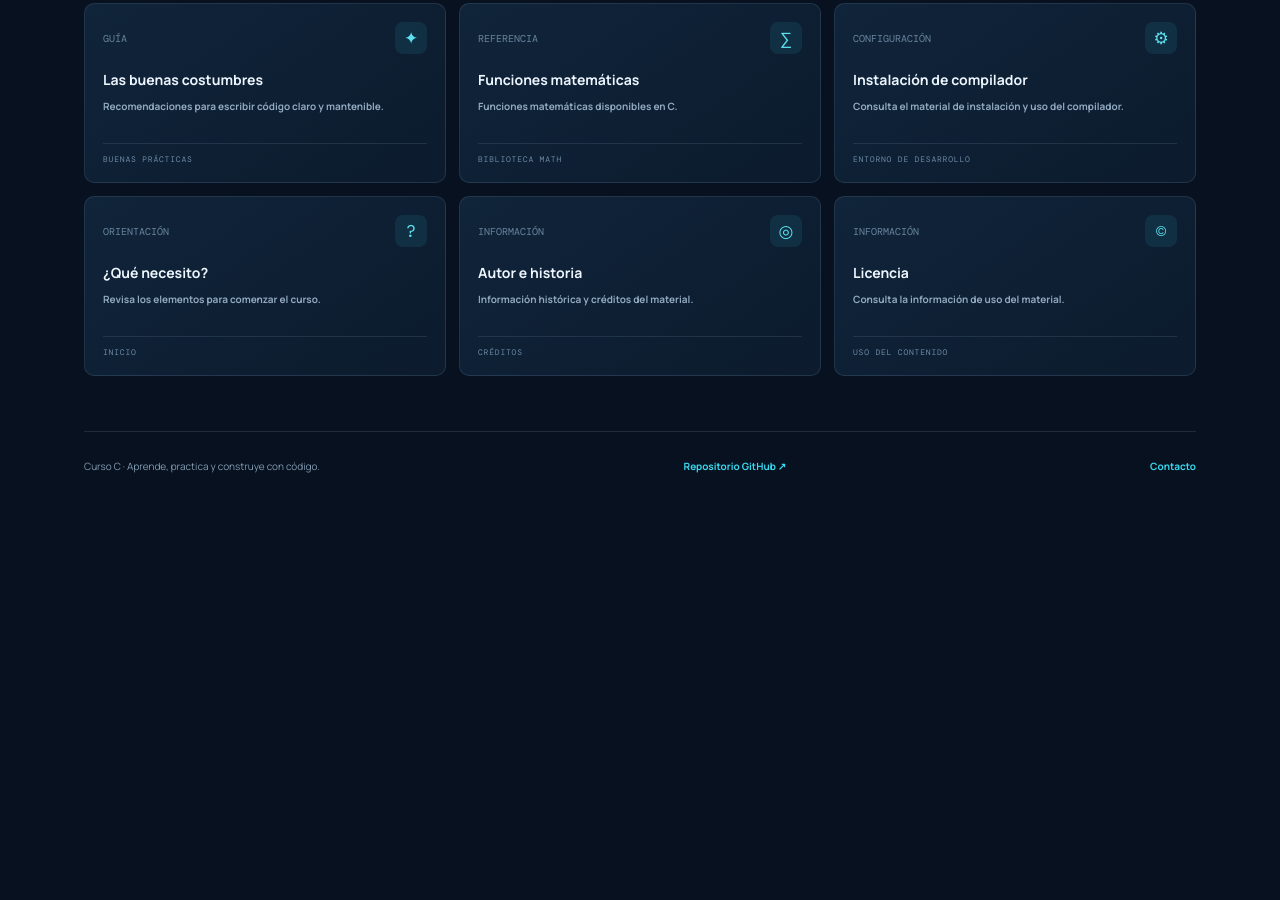
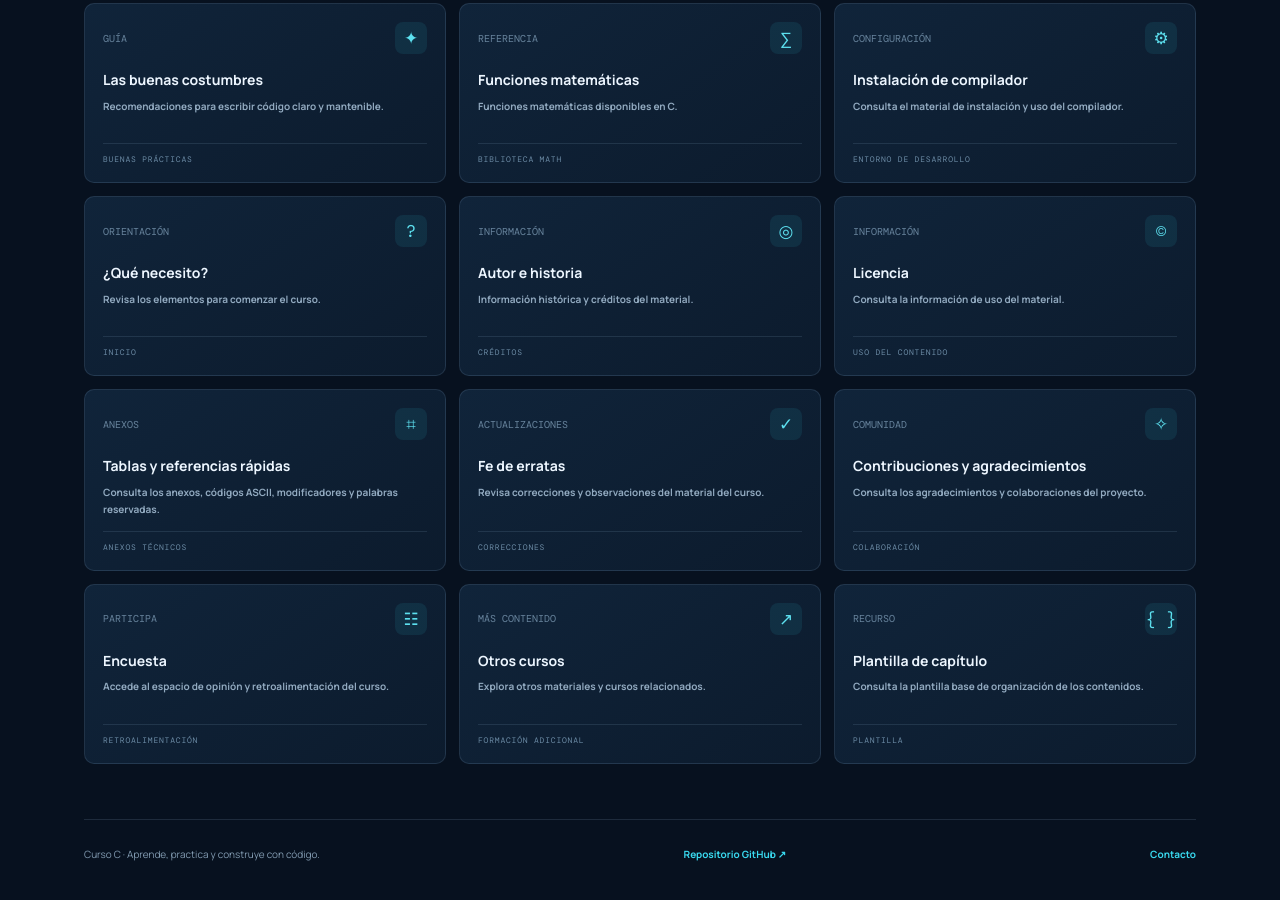
Before and after one commit to angelsistemaz-cell/cursoC, a plain HTML site: page index.html in a window 1280 px wide. Shown: the part 3125-4025 px from the top of the page. Before the commit the page ends 3685 px from the top, so only its background shows below. Drawn offline with nearby package versions, Linux system fonts and the light colour scheme.

Commit message:
Completar índice con secciones auxiliares y anexos

```diff
--- a/index.html
+++ b/index.html
@@ -133,6 +133,12 @@
   <a class="home-card" href="cursoc-quenecesito.html"><div class="home-cardtop">ORIENTACIÓN <span class="home-symbol">?</span></div><h3>¿Qué necesito?</h3><p>Revisa los elementos para comenzar el curso.</p><span class="home-tag">INICIO</span></a>
   <a class="home-card" href="cursoc-autor.html"><div class="home-cardtop">INFORMACIÓN <span class="home-symbol">◎</span></div><h3>Autor e historia</h3><p>Información histórica y créditos del material.</p><span class="home-tag">CRÉDITOS</span></a>
   <a class="home-card" href="cursoc-licencia.html"><div class="home-cardtop">INFORMACIÓN <span class="home-symbol">©</span></div><h3>Licencia</h3><p>Consulta la información de uso del material.</p><span class="home-tag">USO DEL CONTENIDO</span></a>
+  <a class="home-card" href="cursoc45.html"><div class="home-cardtop">ANEXOS <span class="home-symbol">⌗</span></div><h3>Tablas y referencias rápidas</h3><p>Consulta los anexos, códigos ASCII, modificadores y palabras reservadas.</p><span class="home-tag">ANEXOS TÉCNICOS</span></a>
+  <a class="home-card" href="cursoc-fe.html"><div class="home-cardtop">ACTUALIZACIONES <span class="home-symbol">✓</span></div><h3>Fe de erratas</h3><p>Revisa correcciones y observaciones del material del curso.</p><span class="home-tag">CORRECCIONES</span></a>
+  <a class="home-card" href="cursoc-contrib.html"><div class="home-cardtop">COMUNIDAD <span class="home-symbol">✧</span></div><h3>Contribuciones y agradecimientos</h3><p>Consulta los agradecimientos y colaboraciones del proyecto.</p><span class="home-tag">COLABORACIÓN</span></a>
+  <a class="home-card" href="cursoc-encuesta.html"><div class="home-cardtop">PARTICIPA <span class="home-symbol">☷</span></div><h3>Encuesta</h3><p>Accede al espacio de opinión y retroalimentación del curso.</p><span class="home-tag">RETROALIMENTACIÓN</span></a>
+  <a class="home-card" href="cursoc-otros.html"><div class="home-cardtop">MÁS CONTENIDO <span class="home-symbol">↗</span></div><h3>Otros cursos</h3><p>Explora otros materiales y cursos relacionados.</p><span class="home-tag">FORMACIÓN ADICIONAL</span></a>
+  <a class="home-card" href="cursoc-plantilla.html"><div class="home-cardtop">RECURSO <span class="home-symbol">{ }</span></div><h3>Plantilla de capítulo</h3><p>Consulta la plantilla base de organización de los contenidos.</p><span class="home-tag">PLANTILLA</span></a>
  </div>
 </section>
 <footer class="home-footer"><span>Curso C · Aprende, practica y construye con código.</span><a href="https://github.com/angelsistemaz-cell/cursoC" target="_blank" rel="noreferrer">Repositorio GitHub ↗</a><a href="mailto:cursoc@elrincondelc.com">Contacto</a></footer>
```
